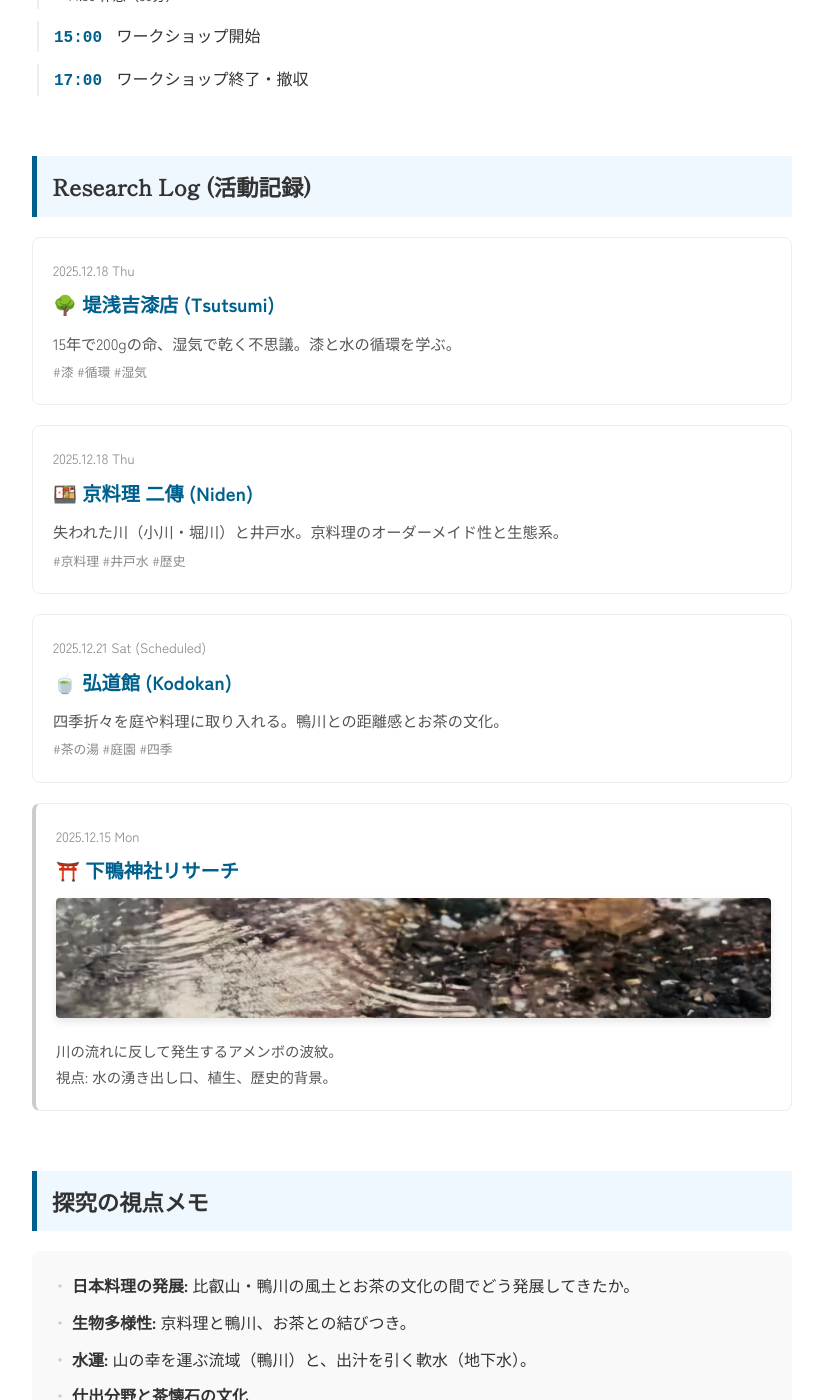
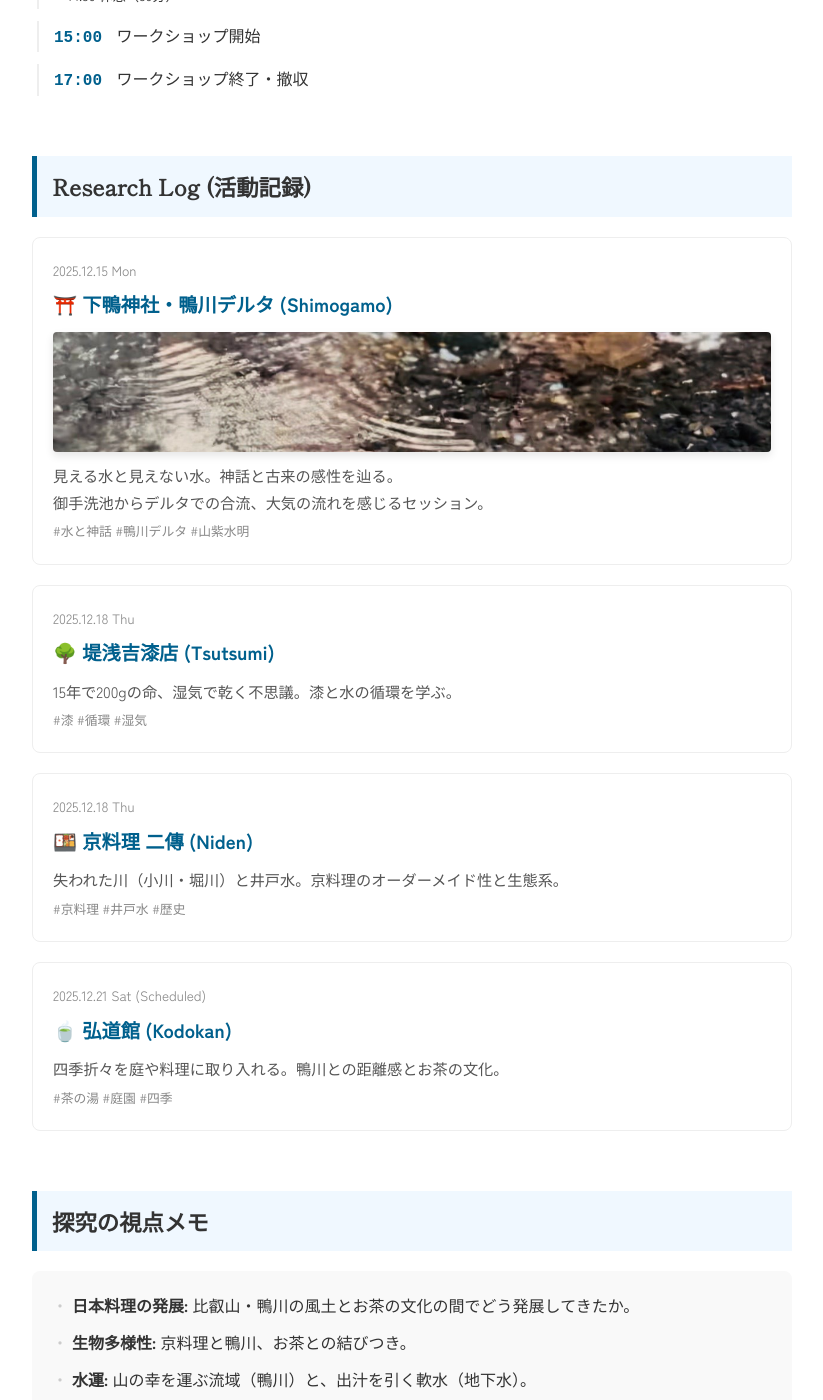
Before and after one commit to REMriaTV/iki-mono, a Jekyll site: the page built from journeys/fukumoto/index.html, in a window 1280 px wide and 1400 px high, scrolled down 1514 px. Shown: the whole window, without its empty margins (228-1051 px from the left). Built offline with Jekyll 4.4.1, drawn with Linux system fonts in a browser that asks for light colours.

Commit message:
インデックスに下鴨神社ページのリンクを追加。

```diff
--- a/journeys/fukumoto/index.html
+++ b/journeys/fukumoto/index.html
@@ -190,7 +190,19 @@ title: "Fukumoto Lab: 探究と教育の旅"
         <h2>Research Log (活動記録)</h2>
         <div class="log-grid">
 
-            <!-- 堤浅吉漆店 -->
+            <a href="./shimogamo.html" class="log-card">
+                <span class="log-date">2025.12.15 Mon</span>
+                <div class="log-title">⛩️ 下鴨神社・鴨川デルタ (Shimogamo)</div>
+                <div class="log-desc">
+                    <img src="./shimogamo01.jpg" alt="下鴨神社" style="width:100%; height:120px; object-fit:cover; border-radius:4px; margin-top:10px; margin-bottom:10px;">
+                    <div>
+                        見える水と見えない水。神話と古来の感性を辿る。<br>
+                        御手洗池からデルタでの合流、大気の流れを感じるセッション。<br>
+                        <span style="font-size:0.8rem; color:#888;">#水と神話 #鴨川デルタ #山紫水明</span>
+                    </div>
+                </div>
+            </a>
+
             <a href="./tsutsumi.html" class="log-card">
                 <span class="log-date">2025.12.18 Thu</span>
                 <div class="log-title">🌳 堤浅吉漆店 (Tsutsumi)</div>
@@ -200,7 +212,6 @@ title: "Fukumoto Lab: 探究と教育の旅"
                 </div>
             </a>
 
-            <!-- 二傳 -->
             <a href="./research_niden.html" class="log-card">
                 <span class="log-date">2025.12.18 Thu</span>
                 <div class="log-title">🍱 京料理 二傳 (Niden)</div>
@@ -210,7 +221,6 @@ title: "Fukumoto Lab: 探究と教育の旅"
                 </div>
             </a>
 
-            <!-- 弘道館 -->
             <a href="./kodokan.html" class="log-card">
                 <span class="log-date">2025.12.21 Sat (Scheduled)</span>
                 <div class="log-title">🍵 弘道館 (Kodokan)</div>
@@ -219,19 +229,6 @@ title: "Fukumoto Lab: 探究と教育の旅"
                     <span style="font-size:0.8rem; color:#888;">#茶の湯 #庭園 #四季</span>
                 </div>
             </a>
-
-            <!-- 下鴨神社 -->
-            <div class="log-card" style="border-left: 4px solid #ccc; cursor: default;">
-                <span class="log-date">2025.12.15 Mon</span>
-                <div class="log-title">⛩️ 下鴨神社リサーチ</div>
-                <div class="log-desc">
-                    <img src="./shimogamo01.jpg" alt="下鴨神社" style="width:100%; height:120px; object-fit:cover; border-radius:4px; margin-top:10px;">
-                    <div style="margin-top:5px; font-size:0.9rem;">
-                        川の流れに反して発生するアメンボの波紋。<br>
-                        視点: 水の湧き出し口、植生、歴史的背景。
-                    </div>
-                </div>
-            </div>
 
         </div>
     </div>
```
